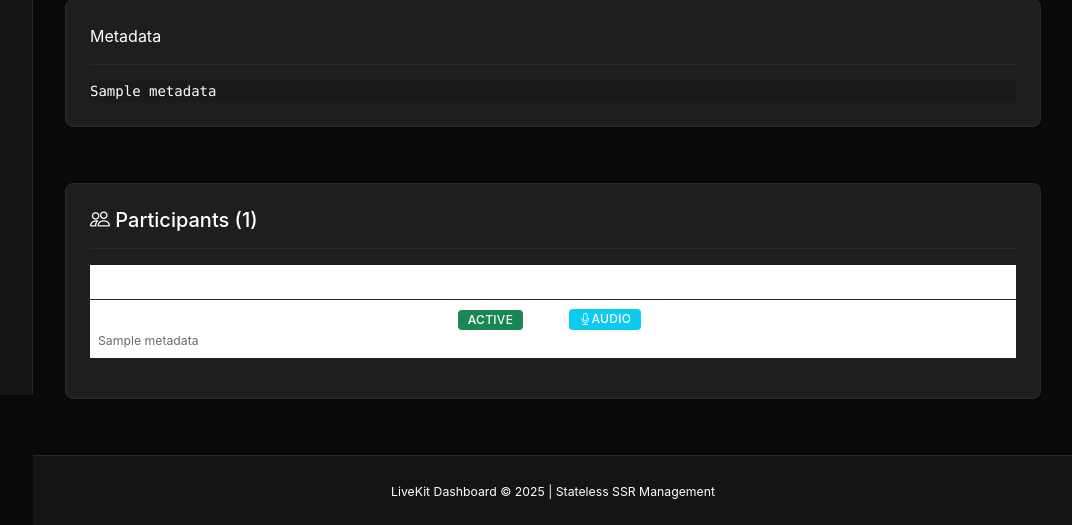
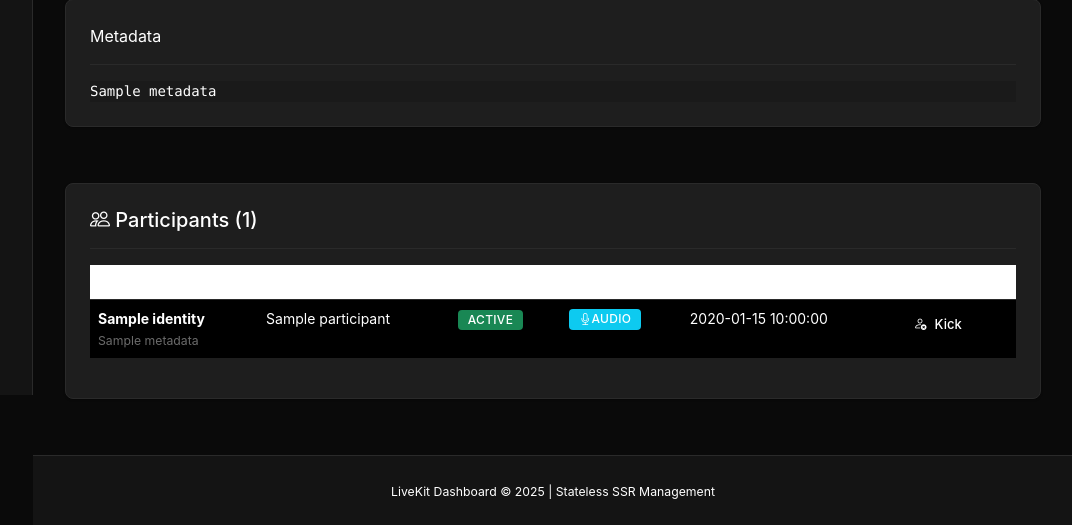
Before and after one commit to thinhdanggroup/livekit-dashboard, a FastAPI app: template app/templates/rooms/detail.html.j2 in a window 1280 px wide. Shown: the part 405-930 px from the top of the page, without its empty margins (207-1279 px from the left). Run offline with FastAPI, Linux system fonts and the light colour scheme; the template is opened without the code that fills it: most values are stand-ins (such as "Sample title", 1, 10 or a date in 2020); parts of the project's set-up code (start-up, migrations or seed data) failed here and were passed over; some libraries are stand-ins or nearby versions.

Commit message:
change UI

```diff
--- a/app/static/css/style.css
+++ b/app/static/css/style.css
@@ -287,11 +287,53 @@
 }
 
 tbody tr {
+    background-color: #000000 !important;
     transition: background-color 0.2s;
 }
 
 tbody tr:hover {
-    background-color: var(--bg-hover);
+    background-color: var(--bg-hover) !important;
+}
+
+/* Override Bootstrap table styles with maximum specificity */
+.table tbody tr {
+    background-color: #000000 !important;
+}
+
+.table tbody tr:hover {
+    background-color: var(--bg-hover) !important;
+}
+
+.table.table-sm tbody tr {
+    background-color: #000000 !important;
+}
+
+.table.table-sm tbody tr:hover {
+    background-color: var(--bg-hover) !important;
+}
+
+/* Additional Bootstrap overrides */
+.table > tbody > tr {
+    background-color: #000000 !important;
+}
+
+.table > tbody > tr:hover {
+    background-color: var(--bg-hover) !important;
+}
+
+.table > :not(:first-child) {
+    border-top: none !important;
+}
+
+/* Override any Bootstrap striped table styles */
+.table-striped > tbody > tr:nth-of-type(odd) > td,
+.table-striped > tbody > tr:nth-of-type(odd) > th {
+    background-color: #000000 !important;
+}
+
+.table-striped > tbody > tr:nth-of-type(even) > td,
+.table-striped > tbody > tr:nth-of-type(even) > th {
+    background-color: #000000 !important;
 }
 
 tbody tr:last-child td {
--- a/app/templates/base.html.j2
+++ b/app/templates/base.html.j2
@@ -16,7 +16,39 @@
     <script src="https://unpkg.com/htmx.org@1.9.10"></script>
 
     <!-- Custom CSS -->
-    <link rel="stylesheet" href="/static/css/style.css">
+    <link rel="stylesheet" href="/static/css/style.css?v={{ range(1000, 9999) | random }}">
+
+    <!-- JavaScript to enforce table styling -->
+    <script>
+        document.addEventListener('DOMContentLoaded', function() {
+            // Force black backgrounds on all table rows
+            const tableRows = document.querySelectorAll('.table tbody tr');
+            tableRows.forEach(function(row) {
+                row.style.setProperty('background-color', '#000000', 'important');
+
+                // Also set for all cells in the row
+                const cells = row.querySelectorAll('td, th');
+                cells.forEach(function(cell) {
+                    cell.style.setProperty('background-color', '#000000', 'important');
+                });
+
+                // Add hover effect
+                row.addEventListener('mouseenter', function() {
+                    row.style.setProperty('background-color', '#252525', 'important');
+                    cells.forEach(function(cell) {
+                        cell.style.setProperty('background-color', '#252525', 'important');
+                    });
+                });
+
+                row.addEventListener('mouseleave', function() {
+                    row.style.setProperty('background-color', '#000000', 'important');
+                    cells.forEach(function(cell) {
+                        cell.style.setProperty('background-color', '#000000', 'important');
+                    });
+                });
+            });
+        });
+    </script>
 
     <!-- HTMX CSRF Token Configuration -->
     <meta name="csrf-token" content="{{ csrf_token }}">
```
